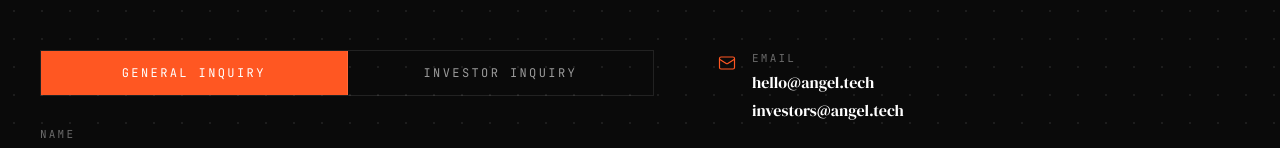
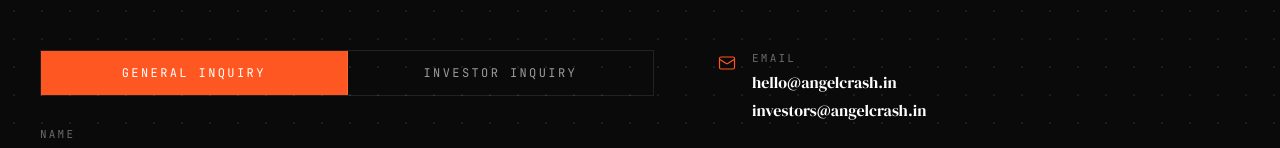
Before and after one commit to SalvinoMadison412/angel-website, a Next.js app: page /contact in a window 1280 px wide. Shown: the part 395-543 px from the top of the page. Built offline with nearby package versions, Linux system fonts and the light colour scheme.

Commit message:
chore: update contact email to hello@angelcrash.in

```diff
--- a/app/contact/page.tsx
+++ b/app/contact/page.tsx
@@ -34,8 +34,8 @@
                 <Mail size={18} className="mt-1 shrink-0 text-accent" strokeWidth={1.6} />
                 <div>
                   <div className="font-mono text-[11px] uppercase tracking-widest2 text-ink-dim">Email</div>
-                  <div className="mt-1 font-heading text-base text-white">hello@angel.tech</div>
-                  <div className="mt-1 font-heading text-base text-white">investors@angel.tech</div>
+                  <div className="mt-1 font-heading text-base text-white">hello@angelcrash.in</div>
+                  <div className="mt-1 font-heading text-base text-white">investors@angelcrash.in</div>
                 </div>
               </div>
               <div className="flex items-start gap-4">
--- a/components/ContactForm.tsx
+++ b/components/ContactForm.tsx
@@ -19,7 +19,7 @@
     e.preventDefault();
     const subject = isInvestor ? `Investor Inquiry from ${name}` : `Contact Form: ${name}`;
     const body = `${message}\n\n— ${name}${company ? `, ${company}` : ""} (${email})`;
-    const mailto = `mailto:${isInvestor ? "investors" : "hello"}@angel.tech?subject=${encodeURIComponent(
+    const mailto = `mailto:${isInvestor ? "investors" : "hello"}@angelcrash.in?subject=${encodeURIComponent(
       subject
     )}&body=${encodeURIComponent(body)}`;
     window.location.href = mailto;
```
